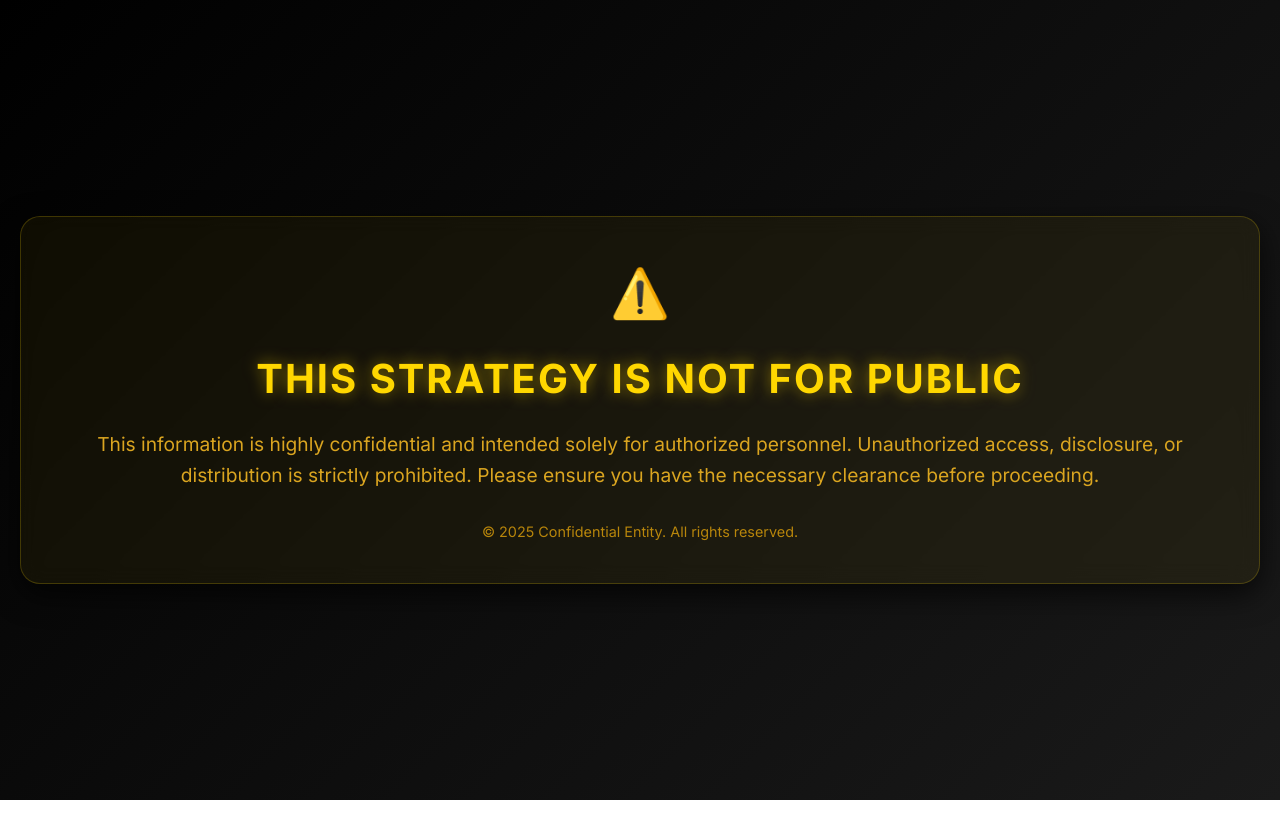
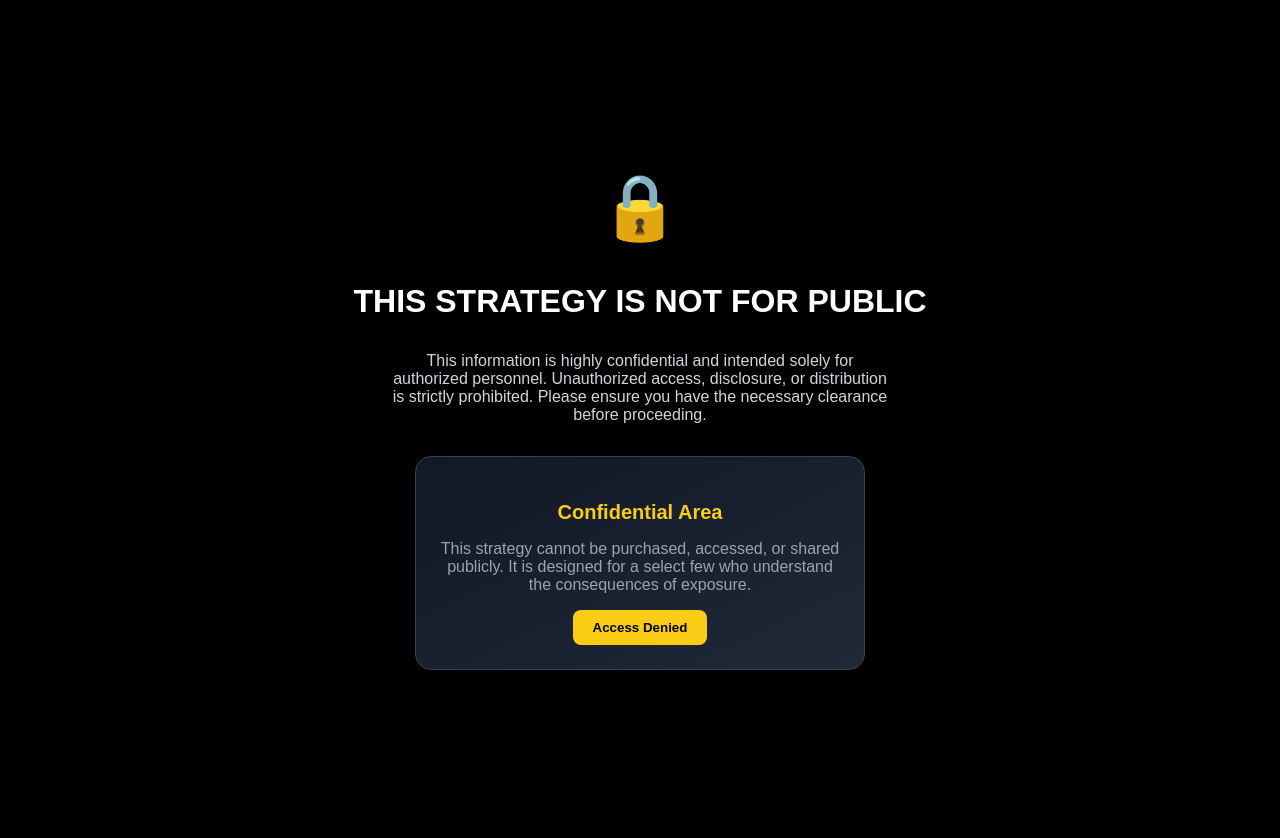
Before and after one commit to juniorcomrede/newstrading, a plain HTML site: page redirect.html in a window 1280 px wide. Before the commit the page ends 800 px from the top, so only its background shows below. Drawn offline with nearby package versions, Linux system fonts and the light colour scheme.

Commit message:
Add files via upload

```diff
--- a/redirect.html
+++ b/redirect.html
@@ -3,135 +3,88 @@
 <head>
     <meta charset="UTF-8">
     <meta name="viewport" content="width=device-width, initial-scale=1.0">
-    <title>Confidential Information</title>
-    <!-- Tailwind CSS CDN -->
-    <script src="https://cdn.tailwindcss.com"></script>
-    <link href="https://fonts.googleapis.com/css2?family=Inter:wght@400;700&display=swap" rel="stylesheet">
+    <title>NOT FOR PUBLIC 😒</title>
     <style>
-        /* Custom CSS for enhanced graphics and structure - Black and Gold Theme */
         body {
-            font-family: 'Inter', sans-serif;
-            background: linear-gradient(135deg, #000000 0%, #1a1a1a 100%); /* Black to very dark gray gradient */
+            margin: 0;
+            font-family: sans-serif;
             display: flex;
+            flex-direction: column;
+            align-items: center;
             justify-content: center;
-            align-items: center;
             min-height: 100vh;
-            margin: 0;
-            padding: 20px; /* Add some padding for smaller screens */
-            box-sizing: border-box; /* Include padding in element's total width and height */
+            background-color: black;
+            color: white;
+            padding: 20px;
+            text-align: center;
         }
 
-        .container {
-            background-color: rgba(255, 215, 0, 0.05); /* Very subtle transparent gold tint */
-            backdrop-filter: blur(10px); /* Frosted glass effect */
-            border-radius: 20px; /* More rounded corners */
-            padding: 40px;
-            box-shadow: 0 10px 30px rgba(0, 0, 0, 0.7); /* Stronger shadow for depth */
-            text-align: center;
-            max-width: 90%; /* Responsive width */
-            width: 600px; /* Max width for larger screens */
-            border: 1px solid rgba(255, 215, 0, 0.2); /* Subtle gold border */
-            animation: fadeIn 1.5s ease-out forwards; /* Fade-in animation */
+        .lock-icon {
+            font-size: 64px;
+            margin-bottom: 16px;
         }
 
-        .title {
-            font-size: 2.5rem; /* Larger font size */
-            font-weight: 700; /* Bold font */
-            color: #FFD700; /* Gold color */
-            margin-bottom: 20px;
-            letter-spacing: 2px; /* Spaced out letters */
-            text-shadow: 0 0 15px rgba(255, 215, 0, 0.5); /* More prominent gold glow */
+        h1 {
+            font-size: 2rem;
+            font-weight: bold;
+            margin-bottom: 16px;
         }
 
-        .subtitle {
-            font-size: 1.2rem;
-            color: #DAA520; /* Darker gold/goldenrod */
-            margin-bottom: 30px;
-            line-height: 1.6;
+        .description {
+            max-width: 500px;
+            color: #d1d5db;
+            font-size: 1rem;
+            margin-bottom: 32px;
         }
 
-        .warning-icon {
-            font-size: 3rem; /* Large icon */
-            color: #FFD700; /* Gold warning color */
-            margin-bottom: 20px;
-            animation: bounce 2s infinite; /* Bouncing animation for the icon */
+        .card {
+            background: linear-gradient(to bottom right, #111827, #1f2937);
+            border: 1px solid #374151;
+            border-radius: 16px;
+            padding: 24px;
+            max-width: 400px;
+            box-shadow: 0 10px 15px rgba(0,0,0,0.5);
+            text-align: center;
         }
 
-        .footer-text {
-            font-size: 0.9rem;
-            color: #B8860B; /* Even darker gold/dark goldenrod */
-            margin-top: 30px;
+        .confidential-area {
+            color: #facc15;
+            font-size: 1.25rem;
+            font-weight: 600;
+            margin-bottom: 12px;
         }
 
-        /* Keyframe animations */
-        @keyframes fadeIn {
-            from {
-                opacity: 0;
-                transform: translateY(-20px);
-            }
-            to {
-                opacity: 1;
-                transform: translateY(0);
-            }
+        .note {
+            color: #9ca3af;
+            margin-bottom: 16px;
         }
 
-        @keyframes bounce {
-            0%, 20%, 50%, 80%, 100% {
-                transform: translateY(0);
-            }
-            40% {
-                transform: translateY(-15px);
-            }
-            60% {
-                transform: translateY(-7px);
-            }
-        }
-
-        /* Responsive adjustments */
-        @media (max-width: 768px) {
-            .container {
-                padding: 30px;
-            }
-            .title {
-                font-size: 2rem;
-            }
-            .subtitle {
-                font-size: 1rem;
-            }
-            .warning-icon {
-                font-size: 2.5rem;
-            }
-        }
-
-        @media (max-width: 480px) {
-            .container {
-                padding: 20px;
-            }
-            .title {
-                font-size: 1.75rem;
-            }
-            .subtitle {
-                font-size: 0.9rem;
-            }
-            .warning-icon {
-                font-size: 2rem;
-            }
+        .access-button {
+            background-color: #facc15;
+            color: black;
+            font-weight: bold;
+            padding: 10px 20px;
+            border: none;
+            border-radius: 8px;
+            cursor: not-allowed;
         }
     </style>
 </head>
-<body class="antialiased">
-    <div class="container">
-        <!-- Warning Icon (using an emoji for simplicity and broad compatibility) -->
-        <div class="warning-icon" role="img" aria-label="Warning Sign">⚠️</div>
-        <h1 class="title">THIS STRATEGY IS NOT FOR PUBLIC</h1>
-        <p class="subtitle">
-            This information is highly confidential and intended solely for authorized personnel.
-            Unauthorized access, disclosure, or distribution is strictly prohibited.
-            Please ensure you have the necessary clearance before proceeding.
-        </p>
-        <p class="footer-text">
-            &copy; 2025 Confidential Entity. All rights reserved.
-        </p>
+<body>
+    <div class="lock-icon">🔒</div>
+    <h1>THIS STRATEGY IS NOT FOR PUBLIC</h1>
+    <p class="description">This information is highly confidential and intended solely for authorized personnel. Unauthorized access, disclosure, or distribution is strictly prohibited. Please ensure you have the necessary clearance before proceeding.</p>
+
+    <div class="card">
+        <p class="confidential-area">Confidential Area</p>
+        <p class="note">This strategy cannot be purchased, accessed, or shared publicly. It is designed for a select few who understand the consequences of exposure.</p>
+        <button class="access-button">Access Denied</button>
     </div>
+
+    <script>
+        // No JavaScript is strictly needed for the display now,
+        // as the HTML and CSS handle the structure and styling.
+        // This script block is kept for consistency but is empty.
+    </script>
 </body>
 </html>
```
